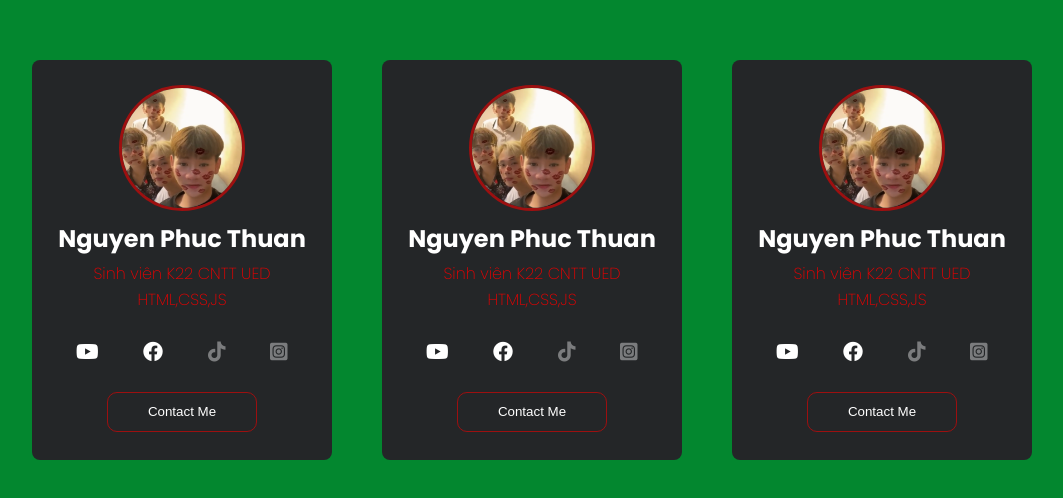
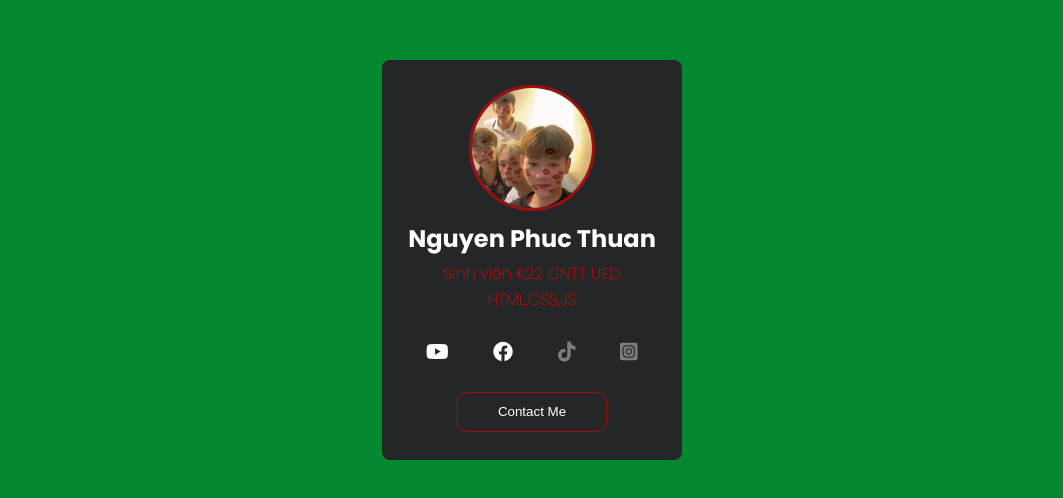
Before and after one commit to thuannguyencoder/WebCard1, a plain HTML site: page index.html in a window 1280 px wide. Shown: the part 148-646 px from the top of the page, without its empty margins (108-1171 px from the left). Drawn offline with Linux system fonts and the light colour scheme.

Commit message:
Update index.html

```diff
--- a/index.html
+++ b/index.html
@@ -24,36 +24,6 @@
         </div>
         <button>Contact Me</button>
     </div>
-    <div class="card">
-        <div class="card_img">
-            <img src="avt.png" alt="">
-        </div>
-        <h2>Nguyen Phuc Thuan</h2>
-        <p>Sinh viên K22 CNTT UED</p>
-        <p>HTML,CSS,JS</p>
-        <div class="card_social">
-            <a href="https://www.youtube.com/@h2kphucthuan234">                     <i class="fa-brands fa-youtube fa-beat"></i></a>
-            <a href="https://www.facebook.com/profile.php?id=100073327117653">      <i class="fa-brands fa-facebook fa-beat"></i></a>
-            <a href="https://www.tiktok.com/@ngpthuan">                             <i class="fa-brands fa-tiktok fa-beat-fade"></i></a>
-            <a href="https://www.instagram.com/thuann_0912/">                       <i class="fa-brands fa-square-instagram fa-beat-fade"></i></a>
-        </div>
-        <button>Contact Me</button>
-    </div>
-    <div class="card">
-        <div class="card_img">
-            <img src="avt.png" alt="">
-        </div>
-        <h2>Nguyen Phuc Thuan</h2>
-        <p>Sinh viên K22 CNTT UED</p>
-        <p>HTML,CSS,JS</p>
-        <div class="card_social">
-            <a href="https://www.youtube.com/@h2kphucthuan234">                       <i class="fa-brands fa-youtube fa-beat"></i></a>
-            <a href="https://www.facebook.com/profile.php?id=100073327117653">        <i class="fa-brands fa-facebook fa-beat"></i></a>
-            <a href="https://www.tiktok.com/@ngpthuan">                               <i class="fa-brands fa-tiktok fa-beat-fade"></i></a>
-            <a href="https://www.instagram.com/thuann_0912/">                         <i class="fa-brands fa-square-instagram fa-beat-fade"></i></a>
-        </div>
-        <button>Contact Me</button>
-    </div>
 
 
 </body>
```
